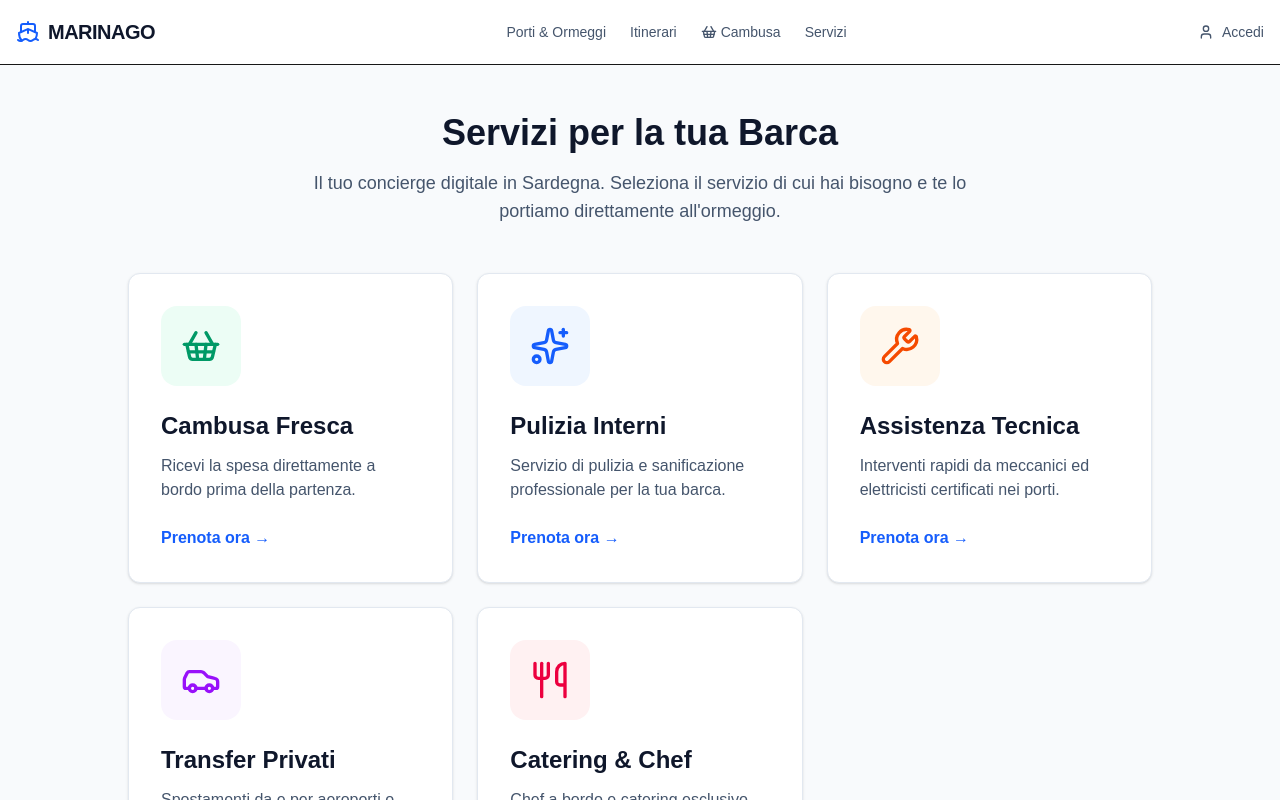
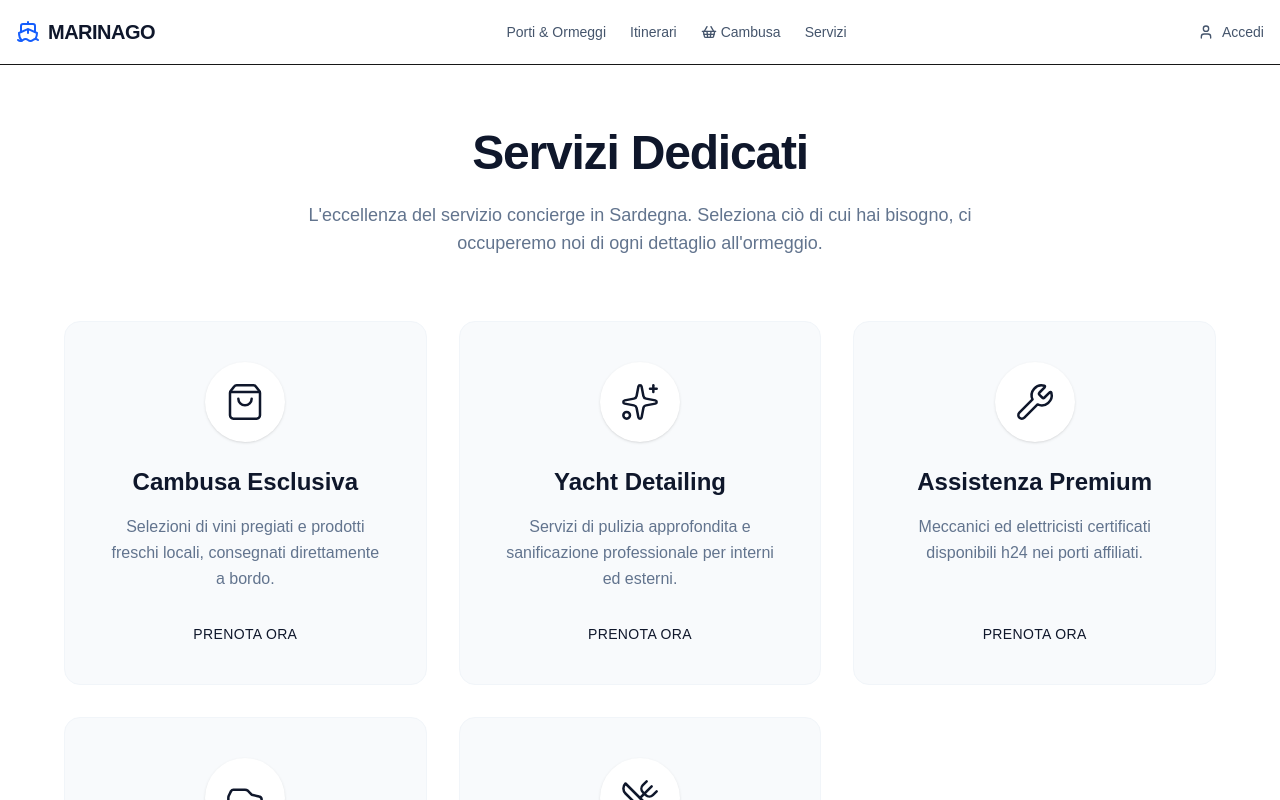
Before and after one commit to giuseppe44/marinago, a Next.js app: page /servizi in a window 1280 px wide. Shown: the top 800 px of the page. Built offline with nearby package versions, Linux system fonts and the light colour scheme; no server answers.

Commit message:
Add files via upload

```diff
--- a/src/app/page.tsx
+++ b/src/app/page.tsx
@@ -38,10 +38,10 @@ export default async function Home() {
       {/* Hero Section */}
       <section className="relative h-[60vh] min-h-[500px] w-full bg-slate-900 flex items-center justify-center">
         {/* Placeholder per l'immagine di sfondo (mare Sardegna) */}
-        <div className="absolute inset-0 bg-blue-900/40 z-0" />
+        <div className="absolute inset-0 bg-slate-900/60 z-0" />
         <div
-          className="absolute inset-0 z-0 opacity-60 bg-cover bg-center"
-          style={{ backgroundImage: 'url("https://images.unsplash.com/photo-1533228876403-518fa10066ba?q=80&w=2070&auto=format&fit=crop")' }}
+          className="absolute inset-0 z-0 opacity-70 bg-cover bg-center"
+          style={{ backgroundImage: 'url("https://images.unsplash.com/photo-1500530855697-b586d89ba3ee?q=80&w=2070&auto=format&fit=crop")' }}
         />
 
         <div className="relative z-10 text-center px-4 w-full">
--- a/src/app/servizi/page.tsx
+++ b/src/app/servizi/page.tsx
@@ -1,62 +1,57 @@
-import { ShoppingBasket, Sparkles, Wrench, Car, Utensils } from "lucide-react";
+import { ShoppingBag, Sparkles, Wrench, Car, UtensilsCrossed } from "lucide-react";
 import Link from "next/link";
 
 export default function ServiziPage() {
   const servizi = [
     {
-      title: "Cambusa Fresca",
-      desc: "Ricevi la spesa direttamente a bordo prima della partenza.",
-      icon: <ShoppingBasket className="h-10 w-10 text-emerald-600" />,
-      color: "bg-emerald-50",
+      title: "Cambusa Esclusiva",
+      desc: "Selezioni di vini pregiati e prodotti freschi locali, consegnati direttamente a bordo.",
+      icon: <ShoppingBag strokeWidth={1.5} className="h-10 w-10 text-slate-900" />,
     },
     {
-      title: "Pulizia Interni",
-      desc: "Servizio di pulizia e sanificazione professionale per la tua barca.",
-      icon: <Sparkles className="h-10 w-10 text-blue-600" />,
-      color: "bg-blue-50",
+      title: "Yacht Detailing",
+      desc: "Servizi di pulizia approfondita e sanificazione professionale per interni ed esterni.",
+      icon: <Sparkles strokeWidth={1.5} className="h-10 w-10 text-slate-900" />,
     },
     {
-      title: "Assistenza Tecnica",
-      desc: "Interventi rapidi da meccanici ed elettricisti certificati nei porti.",
-      icon: <Wrench className="h-10 w-10 text-orange-600" />,
-      color: "bg-orange-50",
+      title: "Assistenza Premium",
+      desc: "Meccanici ed elettricisti certificati disponibili h24 nei porti affiliati.",
+      icon: <Wrench strokeWidth={1.5} className="h-10 w-10 text-slate-900" />,
     },
     {
-      title: "Transfer Privati",
-      desc: "Spostamenti da e per aeroporti o hotel con auto NCC di lusso.",
-      icon: <Car className="h-10 w-10 text-purple-600" />,
-      color: "bg-purple-50",
+      title: "Transfer VIP",
+      desc: "Spostamenti da e per aeroporti con auto NCC di lusso e autista privato.",
+      icon: <Car strokeWidth={1.5} className="h-10 w-10 text-slate-900" />,
     },
     {
-      title: "Catering & Chef",
-      desc: "Chef a bordo e catering esclusivo per le tue cene in rada.",
-      icon: <Utensils className="h-10 w-10 text-rose-600" />,
-      color: "bg-rose-50",
+      title: "Chef a Bordo",
+      desc: "Esperienze culinarie su misura con chef privati per le tue cene in rada.",
+      icon: <UtensilsCrossed strokeWidth={1.5} className="h-10 w-10 text-slate-900" />,
     }
   ];
 
   return (
-    <div className="min-h-screen bg-slate-50 py-12">
+    <div className="min-h-screen bg-white py-16">
       <div className="container mx-auto px-4">
 
-        <div className="mb-12 text-center">
-          <h1 className="text-4xl font-bold text-slate-900 mb-4">Servizi per la tua Barca</h1>
-          <p className="text-lg text-slate-600 max-w-2xl mx-auto">
-            Il tuo concierge digitale in Sardegna. Seleziona il servizio di cui hai bisogno e te lo portiamo direttamente all'ormeggio.
+        <div className="mb-16 text-center">
+          <h1 className="text-4xl md:text-5xl font-bold text-slate-900 mb-6 tracking-tight">Servizi Dedicati</h1>
+          <p className="text-lg text-slate-500 max-w-2xl mx-auto font-light">
+            L'eccellenza del servizio concierge in Sardegna. Seleziona ciò di cui hai bisogno, ci occuperemo noi di ogni dettaglio all'ormeggio.
           </p>
         </div>
 
-        <div className="grid grid-cols-1 md:grid-cols-2 lg:grid-cols-3 gap-6 max-w-5xl mx-auto">
+        <div className="grid grid-cols-1 md:grid-cols-2 lg:grid-cols-3 gap-8 max-w-6xl mx-auto">
           {servizi.map((srv, idx) => (
-            <Link key={idx} href="/cambusa" className="block bg-white rounded-xl shadow-sm border border-slate-200 p-8 hover:shadow-lg transition-all group">
-              <div className={`w-20 h-20 rounded-2xl flex items-center justify-center mb-6 transition-transform group-hover:scale-110 ${srv.color}`}>
+            <Link key={idx} href="/cambusa" className="flex flex-col items-center text-center bg-slate-50 rounded-2xl border border-slate-100 p-10 hover:shadow-xl hover:-translate-y-1 transition-all duration-300 group">
+              <div className="w-20 h-20 rounded-full bg-white flex items-center justify-center mb-6 shadow-sm group-hover:scale-110 transition-transform duration-300">
                 {srv.icon}
               </div>
-              <h3 className="text-2xl font-bold text-slate-900 mb-3">{srv.title}</h3>
-              <p className="text-slate-600 mb-6">{srv.desc}</p>
+              <h3 className="text-2xl font-semibold text-slate-900 mb-4">{srv.title}</h3>
+              <p className="text-slate-500 mb-8 font-light leading-relaxed">{srv.desc}</p>
 
-              <span className="inline-block text-blue-600 font-semibold group-hover:underline">
-                Prenota ora &rarr;
+              <span className="inline-block text-slate-900 font-medium tracking-wide uppercase text-sm group-hover:underline mt-auto">
+                Prenota ora
               </span>
             </Link>
           ))}
--- a/src/components/home/FeaturedDestinations.tsx
+++ b/src/components/home/FeaturedDestinations.tsx
@@ -5,7 +5,7 @@ export function FeaturedDestinations() {
   const destinations = [
     {
       name: "Porto Cervo",
-      image: "https://images.unsplash.com/photo-1596484552834-6a58f850e0a1?q=80&w=2070&auto=format&fit=crop",
+      image: "https://images.unsplash.com/photo-1566861298642-831e5f3afcb5?q=80&w=2070&auto=format&fit=crop",
       desc: "Il cuore della Costa Smeralda, esclusivo e raffinato.",
     },
     {
--- a/src/components/home/HeroSearch.tsx
+++ b/src/components/home/HeroSearch.tsx
@@ -1,17 +1,24 @@
 "use client";
 
 import { useState } from "react";
-import { Search, MapPin, Calendar, Anchor, ShoppingBasket } from "lucide-react";
+import { Search, MapPin, Calendar, Anchor, ShoppingBag } from "lucide-react";
 import { useRouter } from "next/navigation";
 
 export function HeroSearch({ boats = [] }: { boats?: any[] }) {
   const [searchTab, setSearchTab] = useState<"ormeggio" | "cambusa">("ormeggio");
+  const [destVal, setDestVal] = useState("");
+  const [showDestSuggestions, setShowDestSuggestions] = useState(false);
+  const [startDate, setStartDate] = useState("");
   const router = useRouter();
+
+  const marinas = ["Porto Cervo", "Cagliari", "Porto Rotondo", "Olbia", "Villasimius"];
+
+  const filteredMarinas = marinas.filter(m => m.toLowerCase().includes(destVal.toLowerCase()));
 
   const handleSearch = (e: React.FormEvent<HTMLFormElement>) => {
     e.preventDefault();
     const formData = new FormData(e.currentTarget);
-    const dest = formData.get("destination") as string;
+    const dest = destVal; // We use state for destination now
     const start = formData.get("start") as string;
     const end = formData.get("end") as string;
     const boat = formData.get("boat") as string;
@@ -36,14 +43,14 @@ export function HeroSearch({ boats = [] }: { boats?: any[] }) {
 
   return (
     <div className="w-full max-w-4xl mx-auto -mt-16 sm:-mt-24 relative z-10 px-4">
-      <div className="bg-white rounded-2xl shadow-xl overflow-hidden border border-slate-100">
+      <div className="bg-white rounded-2xl shadow-2xl overflow-hidden border border-slate-100">
 
         {/* Tabs */}
         <div className="flex border-b border-slate-100">
           <button
             type="button"
             onClick={() => setSearchTab("ormeggio")}
-            className={`flex-1 flex items-center justify-center gap-2 py-4 text-sm font-semibold transition-colors ${searchTab === "ormeggio" ? "bg-blue-50 text-blue-700 border-b-2 border-blue-600" : "text-slate-500 hover:bg-slate-50"}`}
+            className={`flex-1 flex items-center justify-center gap-2 py-5 text-sm font-semibold tracking-wide uppercase transition-all duration-300 ${searchTab === "ormeggio" ? "bg-slate-900 text-white" : "text-slate-500 hover:bg-slate-50"}`}
           >
             <Anchor className="h-4 w-4" />
             Cerca Ormeggio
@@ -51,9 +58,9 @@ export function HeroSearch({ boats = [] }: { boats?: any[] }) {
           <button
             type="button"
             onClick={() => setSearchTab("cambusa")}
-            className={`flex-1 flex items-center justify-center gap-2 py-4 text-sm font-semibold transition-colors ${searchTab === "cambusa" ? "bg-blue-50 text-blue-700 border-b-2 border-blue-600" : "text-slate-500 hover:bg-slate-50"}`}
+            className={`flex-1 flex items-center justify-center gap-2 py-5 text-sm font-semibold tracking-wide uppercase transition-all duration-300 ${searchTab === "cambusa" ? "bg-slate-900 text-white" : "text-slate-500 hover:bg-slate-50"}`}
           >
-            <ShoppingBasket className="h-4 w-4" />
+            <ShoppingBag className="h-4 w-4" />
             Cambusa & Servizi
           </button>
         </div>
@@ -62,36 +69,73 @@ export function HeroSearch({ boats = [] }: { boats?: any[] }) {
         <div className="p-6 sm:p-8">
           {searchTab === "ormeggio" ? (
             <form onSubmit={handleSearch} className="flex flex-col md:flex-row gap-4">
-              <div className="flex-1">
-                <label className="block text-sm font-bold text-slate-900 mb-2">Dove vuoi andare?</label>
+              <div className="flex-1 relative">
+                <label className="block text-xs font-bold text-slate-900 uppercase tracking-wider mb-2">Dove vuoi andare?</label>
                 <div className="relative">
                   <MapPin className="absolute left-3 top-1/2 -translate-y-1/2 h-5 w-5 text-slate-400" />
-                  <input list="marinas-list" type="text" name="destination" placeholder="Es. Porto Cervo, Cagliari..." className="w-full pl-10 pr-4 py-3 bg-slate-50 border border-slate-200 rounded-lg text-slate-900 placeholder-slate-400 font-medium focus:outline-none focus:ring-2 focus:ring-blue-500 transition-shadow" />
+                  <input
+                    type="text"
+                    value={destVal}
+                    onChange={(e) => setDestVal(e.target.value)}
+                    onFocus={() => setShowDestSuggestions(true)}
+                    onBlur={() => setTimeout(() => setShowDestSuggestions(false), 200)}
+                    placeholder="Es. Porto Cervo..."
+                    className="w-full pl-10 pr-4 py-3 bg-slate-50 border border-slate-200 rounded-lg text-slate-900 placeholder-slate-400 font-medium focus:outline-none focus:ring-1 focus:ring-slate-900 transition-shadow"
+                    autoComplete="off"
+                  />
+                  {/* Luxury Dropdown */}
+                  {showDestSuggestions && filteredMarinas.length > 0 && (
+                    <div className="absolute top-full left-0 w-full mt-2 bg-white border border-slate-100 shadow-xl rounded-lg overflow-hidden z-50">
+                      {filteredMarinas.map(m => (
+                        <div
+                          key={m}
+                          onClick={() => setDestVal(m)}
+                          className="px-4 py-3 cursor-pointer hover:bg-slate-50 text-slate-700 font-medium transition-colors border-b border-slate-50 last:border-0"
+                        >
+                          <MapPin className="h-4 w-4 inline-block mr-2 text-slate-400" />
+                          {m}
+                        </div>
+                      ))}
+                    </div>
+                  )}
                 </div>
               </div>
 
               <div className="flex-1 flex gap-4">
                 <div className="w-1/2">
-                  <label className="block text-sm font-bold text-slate-900 mb-2">Arrivo</label>
+                  <label className="block text-xs font-bold text-slate-900 uppercase tracking-wider mb-2">Arrivo</label>
                   <div className="relative">
                     <Calendar className="absolute left-3 top-1/2 -translate-y-1/2 h-5 w-5 text-slate-400" />
-                    <input type="date" name="start" required className="w-full pl-10 pr-2 py-3 bg-slate-50 border border-slate-200 rounded-lg text-slate-900 font-medium focus:outline-none focus:ring-2 focus:ring-blue-500 text-sm" />
+                    <input
+                      type="date"
+                      name="start"
+                      required
+                      min={new Date().toISOString().split('T')[0]} // Block past dates
+                      onChange={(e) => setStartDate(e.target.value)}
+                      className="w-full pl-10 pr-2 py-3 bg-slate-50 border border-slate-200 rounded-lg text-slate-900 font-medium focus:outline-none focus:ring-1 focus:ring-slate-900 text-sm"
+                    />
                   </div>
                 </div>
                 <div className="w-1/2">
-                  <label className="block text-sm font-bold text-slate-900 mb-2">Partenza</label>
+                  <label className="block text-xs font-bold text-slate-900 uppercase tracking-wider mb-2">Partenza</label>
                   <div className="relative">
                     <Calendar className="absolute left-3 top-1/2 -translate-y-1/2 h-5 w-5 text-slate-400" />
-                    <input type="date" name="end" required className="w-full pl-10 pr-2 py-3 bg-slate-50 border border-slate-200 rounded-lg text-slate-900 font-medium focus:outline-none focus:ring-2 focus:ring-blue-500 text-sm" />
+                    <input
+                      type="date"
+                      name="end"
+                      required
+                      min={startDate || new Date().toISOString().split('T')[0]} // Force start date as min for end date
+                      className="w-full pl-10 pr-2 py-3 bg-slate-50 border border-slate-200 rounded-lg text-slate-900 font-medium focus:outline-none focus:ring-1 focus:ring-slate-900 text-sm"
+                    />
                   </div>
                 </div>
               </div>
 
               <div className="flex-1">
-                <label className="block text-sm font-bold text-slate-900 mb-2">La tua barca</label>
+                <label className="block text-xs font-bold text-slate-900 uppercase tracking-wider mb-2">La tua barca</label>
                 <div className="relative">
                   <Anchor className="absolute left-3 top-1/2 -translate-y-1/2 h-5 w-5 text-slate-400" />
-                  <select name="boat" required className="w-full pl-10 pr-8 py-3 bg-slate-50 border border-slate-200 rounded-lg text-slate-900 font-medium focus:outline-none focus:ring-2 focus:ring-blue-500 appearance-none">
+                  <select name="boat" required className="w-full pl-10 pr-8 py-3 bg-slate-50 border border-slate-200 rounded-lg text-slate-900 font-medium focus:outline-none focus:ring-1 focus:ring-slate-900 appearance-none">
                     <option value="">Seleziona imbarcazione...</option>
                     {boats.map(boat => (
                       <option key={boat.id} value={boat.id}>{boat.name} ({boat.length}m {boat.boat_type || ''})</option>
@@ -102,7 +146,7 @@ export function HeroSearch({ boats = [] }: { boats?: any[] }) {
               </div>
 
               <div className="md:w-32 flex items-end">
-                <button type="submit" className="w-full h-[50px] bg-blue-600 hover:bg-blue-700 text-white font-semibold rounded-lg flex items-center justify-center gap-2 transition-colors">
+                <button type="submit" className="w-full h-[48px] bg-slate-900 hover:bg-slate-800 text-white font-semibold tracking-wide uppercase rounded-lg flex items-center justify-center gap-2 transition-colors">
                   <Search className="h-5 w-5" />
                   <span className="md:hidden">Cerca</span>
                 </button>
@@ -110,29 +154,49 @@ export function HeroSearch({ boats = [] }: { boats?: any[] }) {
             </form>
           ) : (
             <div className="flex flex-col md:flex-row gap-4 items-end">
-               <div className="flex-1 w-full">
-                <label className="block text-sm font-bold text-slate-900 mb-2">Consegna a bordo in porto</label>
+               <div className="flex-1 w-full relative">
+                <label className="block text-xs font-bold text-slate-900 uppercase tracking-wider mb-2">Consegna in porto</label>
                 <div className="relative">
                   <MapPin className="absolute left-3 top-1/2 -translate-y-1/2 h-5 w-5 text-slate-400" />
-                  <input list="marinas-list" type="text" placeholder="Es. Porto Cervo, Cagliari..." className="w-full pl-10 pr-4 py-3 bg-slate-50 border border-slate-200 rounded-lg text-slate-900 placeholder-slate-400 font-medium focus:outline-none focus:ring-2 focus:ring-blue-500 transition-shadow" />
+                  <input
+                    type="text"
+                    value={destVal}
+                    onChange={(e) => setDestVal(e.target.value)}
+                    onFocus={() => setShowDestSuggestions(true)}
+                    onBlur={() => setTimeout(() => setShowDestSuggestions(false), 200)}
+                    placeholder="Es. Porto Cervo..."
+                    className="w-full pl-10 pr-4 py-3 bg-slate-50 border border-slate-200 rounded-lg text-slate-900 placeholder-slate-400 font-medium focus:outline-none focus:ring-1 focus:ring-slate-900 transition-shadow"
+                    autoComplete="off"
+                  />
+                  {showDestSuggestions && filteredMarinas.length > 0 && (
+                    <div className="absolute top-full left-0 w-full mt-2 bg-white border border-slate-100 shadow-xl rounded-lg overflow-hidden z-50">
+                      {filteredMarinas.map(m => (
+                        <div
+                          key={m}
+                          onClick={() => setDestVal(m)}
+                          className="px-4 py-3 cursor-pointer hover:bg-slate-50 text-slate-700 font-medium transition-colors border-b border-slate-50 last:border-0"
+                        >
+                          <MapPin className="h-4 w-4 inline-block mr-2 text-slate-400" />
+                          {m}
+                        </div>
+                      ))}
+                    </div>
+                  )}
                 </div>
               </div>
-              <div className="flex-1 w-full">
-                <label className="block text-sm font-bold text-slate-900 mb-2">Cosa ti serve?</label>
+              <div className="flex-1 w-full relative">
+                <label className="block text-xs font-bold text-slate-900 uppercase tracking-wider mb-2">Cosa ti serve?</label>
                 <div className="relative">
-                  <ShoppingBasket className="absolute left-3 top-1/2 -translate-y-1/2 h-5 w-5 text-slate-400" />
-                  <input list="services-list" type="text" placeholder="Es. Vino, Pulizie, Meccanico..." className="w-full pl-10 pr-4 py-3 bg-slate-50 border border-slate-200 rounded-lg text-slate-900 placeholder-slate-400 font-medium focus:outline-none focus:ring-2 focus:ring-blue-500 transition-shadow" />
-                  <datalist id="services-list">
-                    <option value="Vino e Alcolici" />
-                    <option value="Spesa Fresca (Carne/Pesce)" />
-                    <option value="Pulizia Interna Barca" />
-                    <option value="Assistenza Meccanico" />
-                    <option value="Transfer Aeroporto" />
-                  </datalist>
+                  <ShoppingBag className="absolute left-3 top-1/2 -translate-y-1/2 h-5 w-5 text-slate-400" />
+                  <input
+                    type="text"
+                    placeholder="Es. Vino, Pulizie..."
+                    className="w-full pl-10 pr-4 py-3 bg-slate-50 border border-slate-200 rounded-lg text-slate-900 placeholder-slate-400 font-medium focus:outline-none focus:ring-1 focus:ring-slate-900 transition-shadow"
+                  />
                 </div>
               </div>
-              <div className="md:w-32 w-full">
-                <button type="button" className="w-full h-[50px] bg-emerald-600 hover:bg-emerald-700 text-white font-semibold rounded-lg flex items-center justify-center gap-2 transition-colors">
+              <div className="md:w-32 w-full flex items-end">
+                <button type="button" onClick={() => router.push('/cambusa')} className="w-full h-[48px] bg-slate-900 hover:bg-slate-800 text-white font-semibold tracking-wide uppercase rounded-lg flex items-center justify-center gap-2 transition-colors">
                   <Search className="h-5 w-5" />
                   <span className="md:hidden">Cerca</span>
                 </button>
@@ -140,14 +204,6 @@ export function HeroSearch({ boats = [] }: { boats?: any[] }) {
             </div>
           )}
         </div>
-
-        {/* Global Datalists for both tabs */}
-        <datalist id="marinas-list">
-          <option value="Porto Cervo" />
-          <option value="Cagliari" />
-          <option value="Porto Rotondo" />
-          <option value="Olbia" />
-        </datalist>
       </div>
     </div>
   );
```
Also changed, not shown: src/components/shared/Map.tsx (+9 -3 lines).
